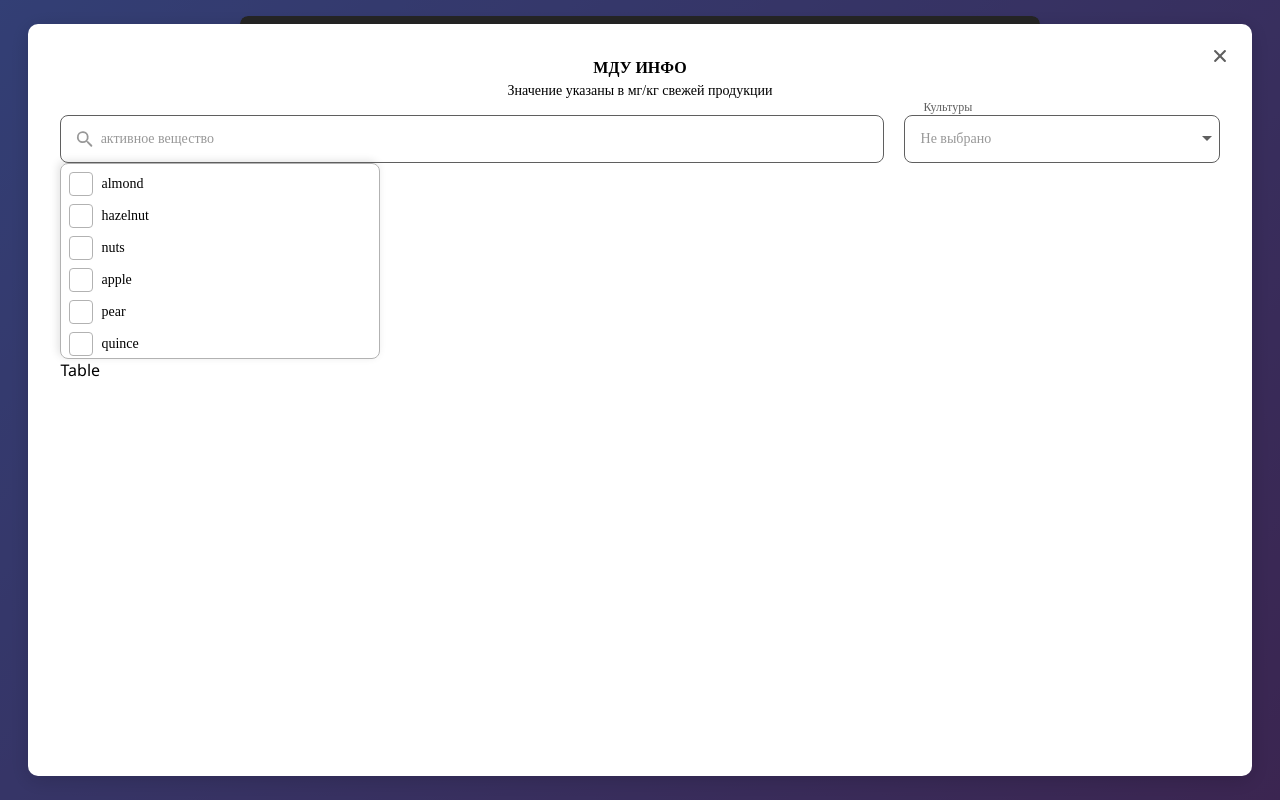
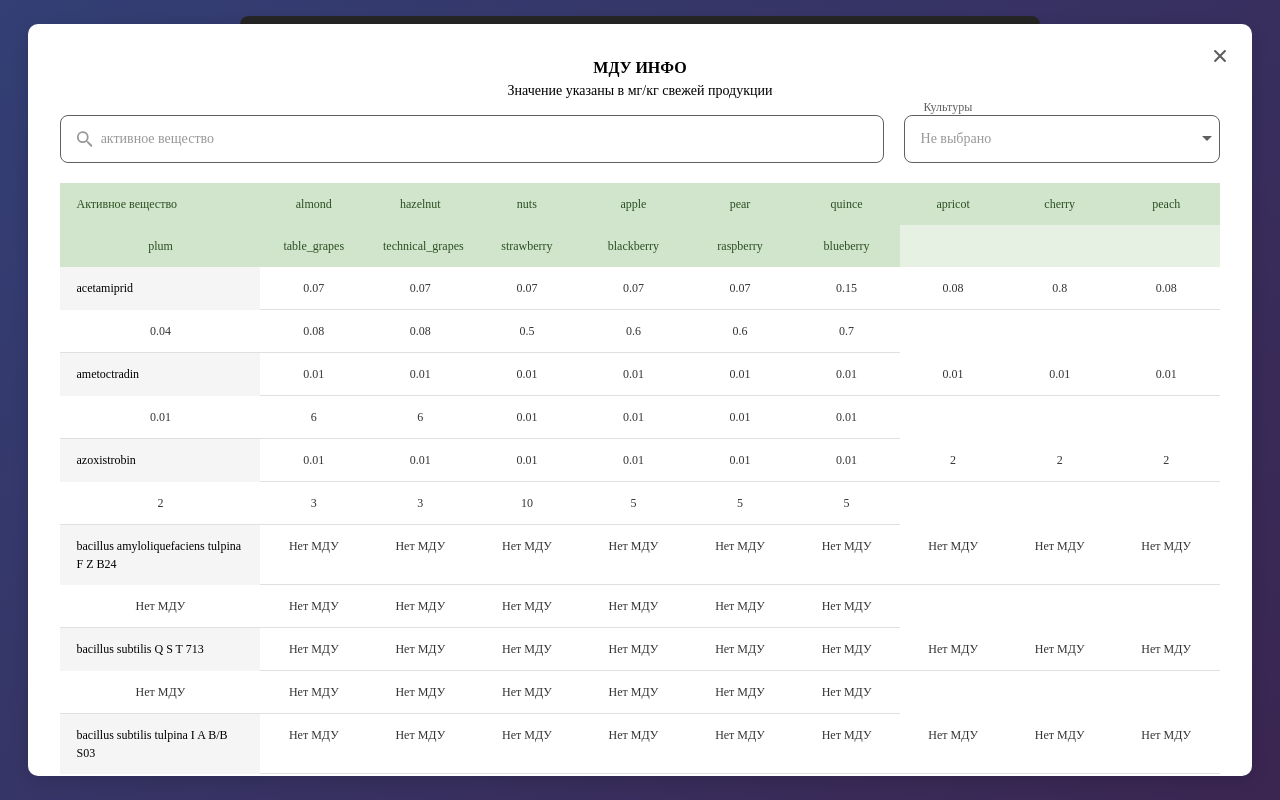
Before and after one commit to NikolayFrontEnd/agroDraft, a React (Vite) app: page / in a window 1280 px wide. Both pictures are taken after a click on the button "Открыть модальное окно". Built offline with nearby package versions, Linux system fonts and the light colour scheme.

Commit message:
Added styles

```diff
--- a/lmr.json
+++ b/lmr.json
@@ -1492,23 +1492,5 @@
     "blackberry": 0.01,
     "raspberry": 0.01,
     "blueberry": 0.01
-  },
-  "": {
-    "almond": "",
-    "hazelnut": "",
-    "nuts": "",
-    "apple": "",
-    "pear": "",
-    "quince": "",
-    "apricot": "",
-    "cherry": "",
-    "peach": "",
-    "plum": "",
-    "table_grapes": "",
-    "technical_grapes": "",
-    "strawberry": "",
-    "blackberry": "",
-    "raspberry": "",
-    "blueberry": ""
   }
 }
--- a/src/CropChemicalsModal/ChemicalTable/index.jsx
+++ b/src/CropChemicalsModal/ChemicalTable/index.jsx
@@ -1,6 +1,37 @@
+import fruits from '../../../lmr.json';
+import s from './index.module.scss';
+
 export const ChemicalTable = () => {
+  const chemicals = Object.keys(fruits);
+  const allFruits = chemicals.length > 0
+    ? Object.keys(fruits[chemicals[0]])
+    : [];
 
-    return (
-        <>Table</>
-    )
-}
+  return (
+    <div className={s.tableWrapper}>
+      <div className={s.table}>
+        <div className={s.table__head}>
+          <div className={s.table__headerCell}>Активное вещество</div>
+          {allFruits.map((fruit) => (
+            <div key={fruit} className={s.table__headerCell}>
+              {fruit}
+            </div>
+          ))}
+        </div>
+        <div className={s.table__body}>
+          {chemicals.map((chemical) => (
+            <div key={chemical} className={s.table__row}>
+              <div className={s.table__chemicalCell}>{chemical}</div>
+              {allFruits.map((fruit) => (
+                <div key={fruit} className={s.table__cell}>
+                  {fruits[chemical][fruit] ?? 'Нет МДУ'}
+
+                </div>
+              ))}
+            </div>
+          ))}
+        </div>
+      </div>
+    </div>
+  );
+};
--- /dev/null
+++ b/src/CropChemicalsModal/ChemicalTable/index.module.scss
@@ -0,0 +1,91 @@
+.tableWrapper {
+  width: 100%;
+  overflow-x: auto;
+  margin-top: 20px;
+}
+
+.table {
+  width: 100%;
+  font-family: Rubik;
+  font-size: 14px;
+}
+
+.table__head {
+  display: grid;
+  grid-template-columns: 200px repeat(auto-fit, minmax(100px, 1fr));
+  position: sticky;
+  top: 0;
+  z-index: 10;
+  background-color:#65A45429;
+
+}
+
+.table__headerCell {
+font-family: Rubik;
+font-weight: 400;
+font-style: Regular;
+font-size: 12px;
+line-height: 150%;
+letter-spacing: 0%;
+text-align: center;
+vertical-align: middle;
+
+  background-color: #65A45429;
+  color:#2B5021;
+  padding: 12px 16px;
+  text-align: center;
+  font-weight: 500;
+
+  &:first-child {
+    text-align: left;
+  }
+}
+
+.table__body {
+  background-color: white;
+}
+
+.table__row {
+  display: grid;
+  grid-template-columns: 200px repeat(auto-fit, minmax(100px, 1fr));
+  background-color: white;
+
+}
+
+.table__chemicalCell {
+background-color: #F5F5F5;
+padding: 12px 16px;
+text-align: left;
+font-weight: 500;
+position: sticky;
+left: 0;
+z-index: 5;
+font-family: Rubik;
+font-weight: 400;
+font-style: Regular;
+font-size: 12px;
+line-height: 150%;
+letter-spacing: 0%;
+vertical-align: middle;
+
+}
+
+.table__cell {
+font-family: Rubik;
+font-weight: 400;
+font-style: Regular;
+font-size: 12px;
+line-height: 150%;
+letter-spacing: 0%;
+text-align: center;
+vertical-align: middle;
+  padding: 12px 16px;
+  text-align: center;
+  color: #333;
+    border-bottom: 1px solid #e0e0e0;
+
+}
+
+.table__row:last-child .table__cell {
+  border-bottom: none;
+}
--- a/src/CropChemicalsModal/CultureDropdown/index.module.scss
+++ b/src/CropChemicalsModal/CultureDropdown/index.module.scss
@@ -1,4 +1,8 @@
 .cultureDropdown {
+  position: absolute;
+  top: calc(100% + 4px);
+  left: 0;
+  z-index: 100;
   display: flex;
   flex-direction: column;
   width: 320px;
@@ -6,9 +10,10 @@
   border-width: 1px;
   opacity: 1;
   border-radius: 8px;
-  gap: 8px;
+  gap: 16px;
   padding: 8px;
   border: 1px solid #B2B2B2;
+  background-color: white;
   box-shadow: -2px -2px 8px 0px #0000001F;
   overflow-y: auto;
 
--- a/src/CropChemicalsModal/ModalChemicalModal.jsx
+++ b/src/CropChemicalsModal/ModalChemicalModal.jsx
@@ -11,17 +11,18 @@ const ModalChemicalModal = ({ isOpen = false, onClose = () => {} }) => {
 
   return (
     <div className={s.overlay} onClick={onClose}>
-
       <div className={s.modal} onClick={(e) => e.stopPropagation()}>
         <div className={s.crossWrapper} onClick={onClose}>
-        <ModalCrossIcon />
+          <ModalCrossIcon />
         </div>
         <ModalInfo />
-        <div className = {s.modal__filters}>
-        <SearchInput />
-        <CultureSelect />
-         </div>
-         <CultureDropdown/>
+        <div className={s.modal__filters}>
+          <SearchInput />
+          <div className={s.cultureSelectWrapper}>
+            <CultureSelect />
+{/*             <CultureDropdown/>
+ */}          </div>
+        </div>
         <ChemicalTable />
       </div>
     </div>
--- a/src/CropChemicalsModal/ModalChemicalModal.module.scss
+++ b/src/CropChemicalsModal/ModalChemicalModal.module.scss
@@ -47,8 +47,13 @@
   border-radius: 50%;
   z-index: 10;
 }
-.modal__filters{
-    display: flex;
-    align-items: flex-end;
-    gap: 20px;
+
+.modal__filters {
+  display: flex;
+  align-items: flex-end;
+  gap: 20px;
 }
+
+.cultureSelectWrapper {
+  position: relative;
+}
```
